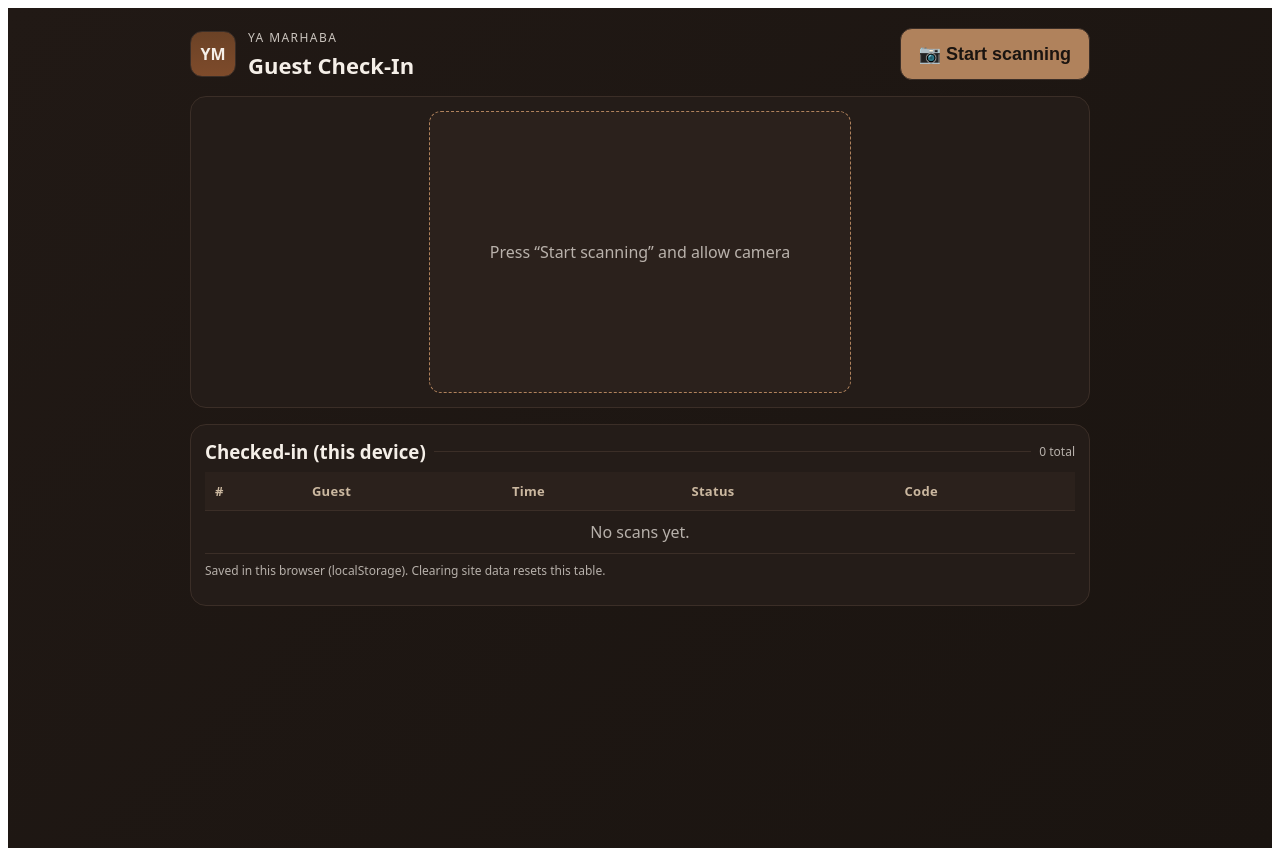
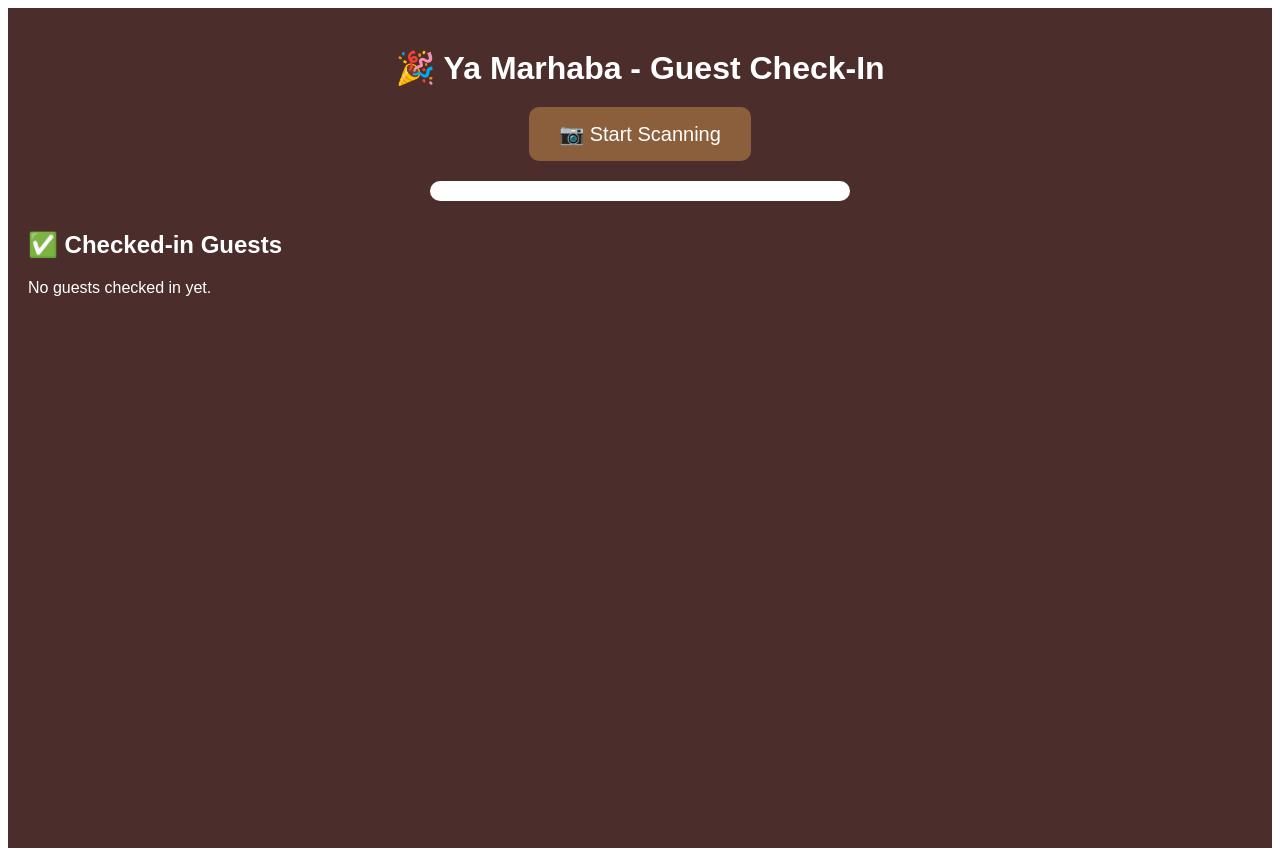
Before and after one commit to osalsalafi1/qr-invites-mvp, a Next.js app: page /checker in a window 1280 px wide. Built offline with nearby package versions, Linux system fonts and the light colour scheme.

Commit message:
Checker continuous mode + crash-proof stop/clear (v2)

```diff
--- a/pages/checker/index.js
+++ b/pages/checker/index.js
@@ -1,226 +1,174 @@
 'use client';
-import { useEffect, useRef, useState } from 'react';
+import { useEffect, useState } from 'react';
+import { Html5Qrcode } from 'html5-qrcode';
 
-// Accepts NAME|UUID, URL, raw UUID, or JSON {name, uuid|code|id}
-function extractUuid(s = '') {
-  const m = String(s).match(/[0-9a-fA-F]{8}-[0-9a-fA-F]{4}-[1-5][0-9a-fA-F]{3}-[89abAB][0-9a-fA-F]{3}-[0-9a-fA-F]{12}/);
-  return m ? m[0].toLowerCase() : '';
+export default function Checker() {
+  const [scans, setScans] = useState([]);
+  const [message, setMessage] = useState({ text: '', type: '' });
+  const [scanner, setScanner] = useState(null);
+  const [scanning, setScanning] = useState(false);
+
+  useEffect(() => {
+    const saved = localStorage.getItem('yaMarhabaScans');
+    if (saved) setScans(JSON.parse(saved));
+  }, []);
+
+  useEffect(() => {
+    localStorage.setItem('yaMarhabaScans', JSON.stringify(scans));
+  }, [scans]);
+
+  const startScanning = () => {
+    if (scanner) return;
+
+    const qrScanner = new Html5Qrcode("qr-reader");
+    setScanner(qrScanner);
+    setScanning(true);
+
+    qrScanner.start(
+      { facingMode: "environment" },
+      { fps: 10, qrbox: 250 },
+      (decodedText) => handleScan(decodedText),
+      () => {}
+    ).catch(err => {
+      console.error("Unable to start scanning", err);
+    });
+  };
+
+  const stopScanning = () => {
+    if (scanner) {
+      scanner.stop().then(() => {
+        setScanning(false);
+        setScanner(null);
+      }).catch(err => console.error("Failed to stop scanner", err));
     }
-function parsePayload(rawText = '') {
-  const raw = rawText.trim();
-  if (!raw) return null;
+  };
 
-  // 1) JSON: { name, uuid|code|id }
-  try {
-    const obj = JSON.parse(raw);
-    const name = (obj.name || obj.guest || obj.guest_name || '').toString().trim();
-    const codeCandidate = (obj.uuid || obj.code || obj.id || '').toString().trim();
-    const code = extractUuid(codeCandidate);
-    if (code) return { name: name || 'Guest', code };
-  } catch (_) {}
-
-  // 2) NAME|UUID
-  const pipeIdx = raw.indexOf('|');
-  if (pipeIdx !== -1) {
-    const left = raw.slice(0, pipeIdx).trim();
-    const right = raw.slice(pipeIdx + 1).trim();
-    const code = extractUuid(right) || extractUuid(left); // tolerate reversed order just in case
-    const name = code === extractUuid(left) ? right : left;
-    if (code) return { name: name || 'Guest', code };
+  const handleScan = (decodedText) => {
+    // Expecting format: NAME|UUID
+    const parts = decodedText.split('|');
+    if (parts.length !== 2) {
+      setMessage({ text: '❌ Invalid QR format', type: 'error' });
+      return;
     }
 
-  // 3) URL: use segment after /i/ or last segment
-  try {
-    const u = new URL(raw);
-    const parts = u.pathname.split('/').filter(Boolean);
-    const i = parts.findIndex(p => p.toLowerCase() === 'i');
-    let candidate = i >= 0 ? parts[i + 1] : parts[parts.length - 1];
-    candidate = decodeURIComponent(candidate || '');
-    const code = extractUuid(candidate);
-    if (code) return { name: 'Guest', code };
-  } catch (_) {}
+    const guestName = parts[0].trim();
+    const guestCode = parts[1].trim();
 
-  // 4) Raw UUID
-  const code = extractUuid(raw);
-  if (code) return { name: 'Guest', code };
+    const exists = scans.find((item) => item.code === guestCode);
 
-  return null;
-}
-
-export default function Checker() {
-  const [scans, setScans] = useState([]); // [{code,name,time}]
-  const [message, setMessage] = useState({ text: '', type: '' }); // success | error
-  const [scanning, setScanning] = useState(false);
-
-  const scannerRef = useRef(null);
-  const lastCodeRef = useRef('');
-  const lastAtRef = useRef(0);
-  const DEDUP_MS = 1200;
-
-  // Load/save table
-  useEffect(() => {
-    try {
-      const saved = localStorage.getItem('yaMarhabaScans');
-      if (saved) setScans(JSON.parse(saved));
-    } catch {}
-  }, []);
-  useEffect(() => {
-    try { localStorage.setItem('yaMarhabaScans', JSON.stringify(scans)); } catch {}
-  }, [scans]);
-
-  async function startScanning() {
-    if (scanning) return;
-    try {
-      const { Html5Qrcode } = await import('html5-qrcode');
-      const qr = new Html5Qrcode('qr-reader');
-      scannerRef.current = qr;
-      setScanning(true);
-
-      await qr.start(
-        { facingMode: 'environment' },
-        { fps: 10, qrbox: 280 },
-        async (decodedText) => {
-          const parsed = parsePayload(decodedText);
-          if (!parsed) {
-            setMessage({ text: '❌ Invalid QR format (accepted: NAME|UUID, URL, UUID, or JSON)', type: 'error' });
-            return;
-          }
-          const { code, name } = parsed;
-
-          // de-dup rapid repeats of same code
-          const now = Date.now();
-          if (code === lastCodeRef.current && (now - lastAtRef.current) < DEDUP_MS) return;
-          lastCodeRef.current = code; lastAtRef.current = now;
-
-          const exists = scans.find((row) => row.code === code);
     if (exists) {
       setMessage({ text: `❌ Already scanned at ${exists.time}`, type: 'error' });
     } else {
-            const row = { code, name: name || 'Guest', time: new Date().toLocaleString() };
-            setScans(prev => [row, ...prev]);
-            setMessage({ text: `✅ First time check-in for ${row.name}`, type: 'success' });
+      const newEntry = {
+        code: guestCode,
+        name: guestName,
+        time: new Date().toLocaleString(),
+      };
+      setScans((prev) => [...prev, newEntry]);
+      setMessage({ text: `✅ First time check-in for ${guestName}`, type: 'success' });
     }
-        },
-        () => {} // ignore frame decode errors
-      );
-    } catch (e) {
-      console.error(e);
-      setMessage({ text: `❌ Unable to start camera: ${e?.message || e}`, type: 'error' });
-      setScanning(false);
-    }
-  }
-
-  async function stopScanning() {
-    try { await scannerRef.current?.stop(); } catch {}
-    // small delay to let video detach
-    await new Promise(r => requestAnimationFrame(() => requestAnimationFrame(r)));
-    try { await scannerRef.current?.clear(); } catch {}
-    scannerRef.current = null;
-    setScanning(false);
-  }
+  };
 
   return (
     <div style={{
-      background: 'linear-gradient(135deg,#211915,#1A1410)',
-      color: '#F5EFE8',
+      backgroundColor: '#4B2E2B',
+      color: '#fff',
       minHeight: '100vh',
       padding: '20px',
-      fontFamily: 'ui-sans-serif, system-ui, -apple-system, Segoe UI, Roboto, Helvetica, Arial'
+      fontFamily: 'Arial, sans-serif'
     }}>
-      <div style={{maxWidth: 900, margin: '0 auto'}}>
-        <header style={{display:'flex',alignItems:'center',gap:12, marginBottom:16}}>
-          <div style={{
-            width:44,height:44,borderRadius:12,
-            background:'linear-gradient(180deg,#6B4226,#7E4B2B)',
-            display:'grid',placeItems:'center', fontWeight:900, border:'1px solid #3B2E27'
-          }}>YM</div>
-          <div>
-            <div style={{fontSize:12,letterSpacing:'.12em',opacity:.8}}>YA MARHABA</div>
-            <h1 style={{margin:'4px 0 0',fontSize:22,fontWeight:800}}>Guest Check-In</h1>
-          </div>
-          <div style={{marginLeft:'auto'}}>
+      <h1 style={{ textAlign: 'center', marginBottom: '20px' }}>🎉 Ya Marhaba - Guest Check-In</h1>
+
       {!scanning ? (
-              <button onClick={startScanning} style={{
-                padding:'14px 18px', fontSize:18, fontWeight:800, borderRadius:12,
-                background:'#B0825C', color:'#1A1410', border:'1px solid #3B2E27', cursor:'pointer'
-              }}>📷 Start scanning</button>
+        <button
+          onClick={startScanning}
+          style={{
+            display: 'block',
+            margin: '0 auto 20px auto',
+            padding: '15px 30px',
+            fontSize: '20px',
+            backgroundColor: '#8B5E3C',
+            color: '#fff',
+            border: 'none',
+            borderRadius: '10px',
+            cursor: 'pointer'
+          }}
+        >
+          📷 Start Scanning
+        </button>
       ) : (
-              <button onClick={stopScanning} style={{
-                padding:'14px 18px', fontSize:18, fontWeight:800, borderRadius:12,
-                background:'#A93226', color:'#fff', border:'1px solid #3B2E27', cursor:'pointer'
-              }}>⏸ Pause</button>
+        <button
+          onClick={stopScanning}
+          style={{
+            display: 'block',
+            margin: '0 auto 20px auto',
+            padding: '15px 30px',
+            fontSize: '20px',
+            backgroundColor: '#A93226',
+            color: '#fff',
+            border: 'none',
+            borderRadius: '10px',
+            cursor: 'pointer'
+          }}
+        >
+          🛑 Stop Scanning
+        </button>
       )}
-          </div>
-        </header>
 
-        <section style={{background:'#241C18', border:'1px solid #3B2E27', borderRadius:16, padding:14}}>
-          <div id="qr-reader" style={{
-            margin:'0 auto', maxWidth:420, minHeight:280, background:'#2B211C',
-            borderRadius:12, border:'1px dashed #B0825C', display:'grid', placeItems:'center'
-          }}>
-            {!scanning && <div style={{opacity:.7}}>Press “Start scanning” and allow camera</div>}
-          </div>
+      <div id="qr-reader" style={{ margin: 'auto', maxWidth: '400px', backgroundColor: '#fff', padding: '10px', borderRadius: '10px' }}></div>
 
       {message.text && (
         <div style={{
-              marginTop:12, padding:12, borderRadius:12,
-              background: message.type === 'success' ? '#1f3d2a' : '#3a1f1a',
-              border: '1px solid #3B2E27', fontWeight:700
+          marginTop: '20px',
+          padding: '10px',
+          borderRadius: '8px',
+          textAlign: 'center',
+          fontSize: '18px',
+          backgroundColor: message.type === 'success' ? '#2ECC71' : '#E74C3C',
+          color: '#fff'
         }}>
           {message.text}
         </div>
       )}
-        </section>
 
-        <section style={{marginTop:16, background:'#241C18', border:'1px solid #3B2E27', borderRadius:16, padding:14}}>
-          <div style={{display:'flex',alignItems:'center',gap:8, marginBottom:8}}>
-            <h3 style={{margin:0}}>Checked-in (this device)</h3>
-            <div style={{height:1, background:'#3B2E27', flex:1}}/>
-            <span style={{fontSize:12,opacity:.7}}>{scans.length} total</span>
-          </div>
-
-          <div style={{overflowX:'auto'}}>
-            <table style={{width:'100%', borderCollapse:'collapse'}}>
-              <thead>
-                <tr style={{background:'#2B211C', color:'#CBB8A0'}}>
-                  <th style={th()}>#</th>
-                  <th style={th()}>Guest</th>
-                  <th style={th()}>Time</th>
-                  <th style={th()}>Status</th>
-                  <th style={th()}>Code</th>
+      <h2 style={{ marginTop: '30px' }}>✅ Checked-in Guests</h2>
+      {scans.length === 0 ? (
+        <p>No guests checked in yet.</p>
+      ) : (
+        <table style={{
+          width: '100%',
+          marginTop: '10px',
+          backgroundColor: '#fff',
+          color: '#000',
+          borderRadius: '8px',
+          overflow: 'hidden'
+        }}>
+          <thead style={{ backgroundColor: '#3E2723', color: '#fff' }}>
+            <tr>
+              <th>Name</th>
+              <th>Time</th>
+              <th>Status</th>
             </tr>
           </thead>
           <tbody>
-                {scans.length === 0 ? (
-                  <tr><td colSpan={5} style={{...td(), textAlign:'center', opacity:.7}}>No scans yet.</td></tr>
-                ) : (
-                  scans.map((g, idx) => (
-                    <tr key={`${g.code}-${idx}`} style={{background:'#2B211C', color:'#F5EFE8'}}>
-                      <td style={td()}>{scans.length - idx}</td>
-                      <td style={td()}>{g.name}</td>
-                      <td style={td()}>{g.time}</td>
-                      <td style={td()}>
+            {scans.map((guest, idx) => (
+              <tr key={idx}>
+                <td>{guest.name}</td>
+                <td>{guest.time}</td>
+                <td style={{ textAlign: 'center' }}>
                   <span style={{
-                          display:'inline-block', width:10, height:10, borderRadius:999, background:'#22C55E',
-                          boxShadow:'0 0 0 2px #241C18', verticalAlign:'middle', marginRight:6
-                        }}/> First time
+                    display: 'inline-block',
+                    width: '12px',
+                    height: '12px',
+                    backgroundColor: 'green',
+                    borderRadius: '50%'
+                  }}></span>
                 </td>
-                      <td style={{...td(), fontFamily:'ui-monospace, SFMono-Regular, Menlo, monospace'}}>{g.code}</td>
               </tr>
-                  ))
-                )}
+            ))}
           </tbody>
         </table>
-          </div>
-
-          <p style={{marginTop:8, fontSize:12, opacity:.7}}>
-            Saved in this browser (localStorage). Clearing site data resets this table.
-          </p>
-        </section>
-      </div>
+      )}
     </div>
   );
 }
-
-function th(){ return { textAlign:'left', padding:'10px 10px', borderBottom:'1px solid #3B2E27', fontSize:13, letterSpacing:'0.3px' }; }
-function td(){ return { padding:'10px 10px', borderBottom:'1px solid #3B2E27' }; }
```
Lines whose indentation alone changed are shown as unchanged.
